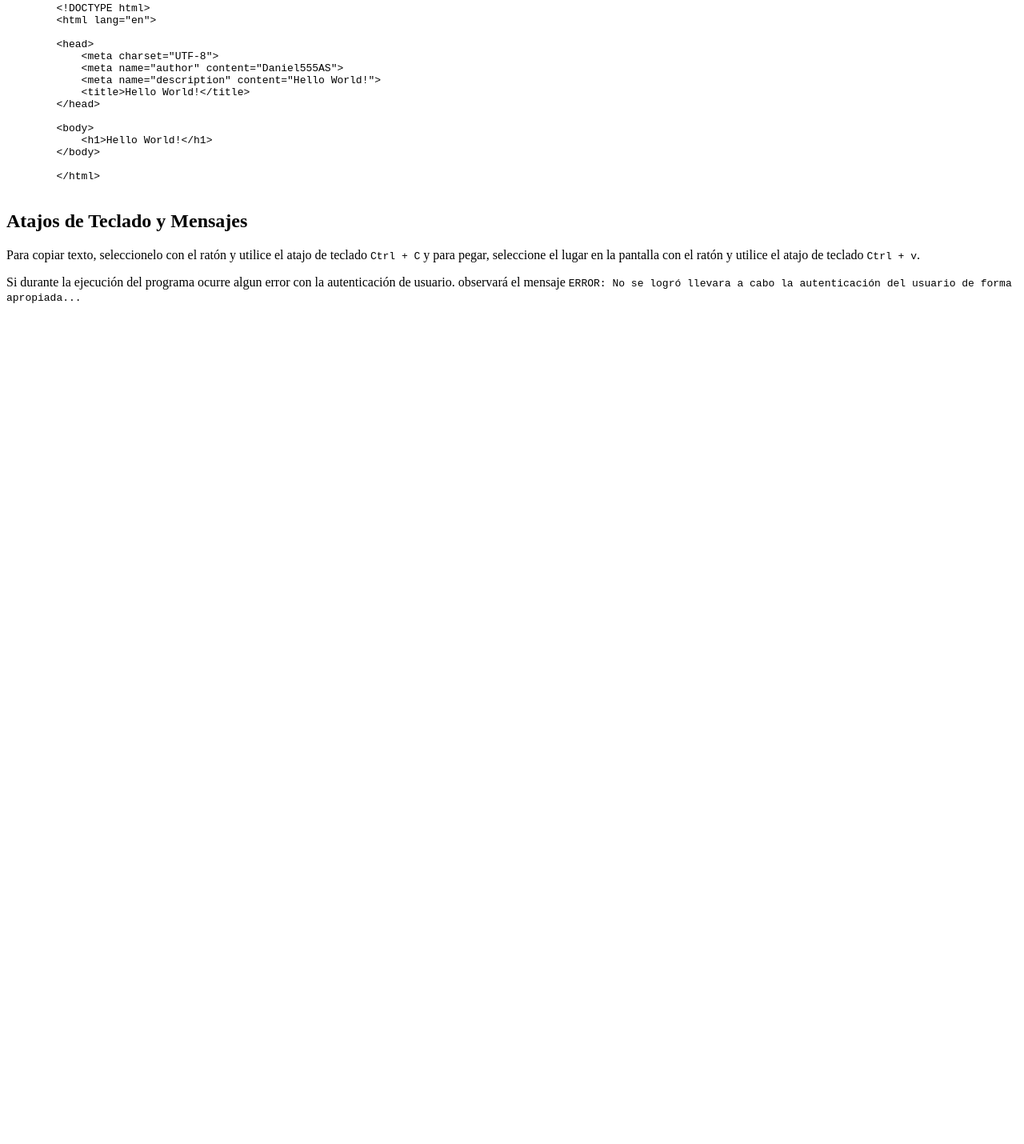
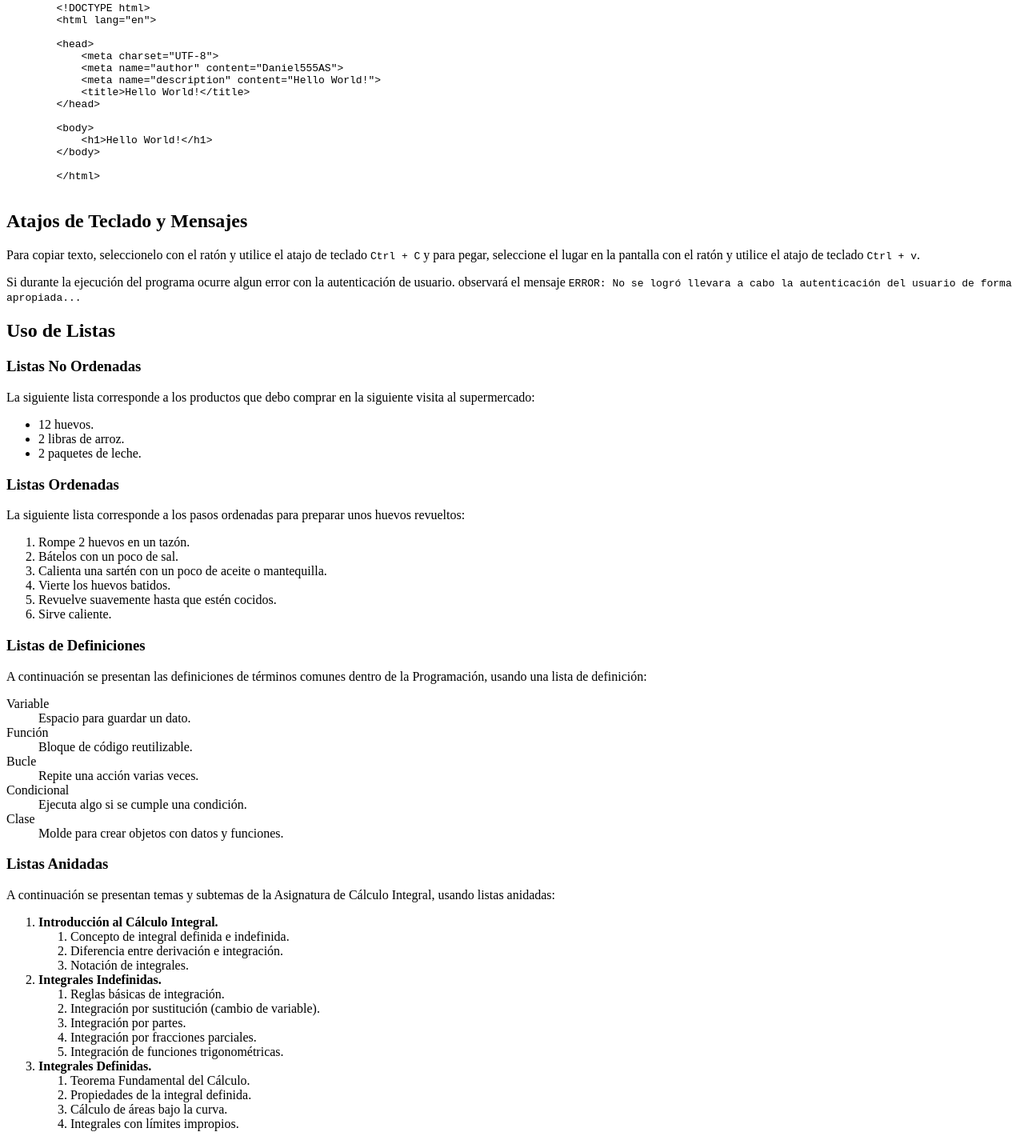
Before and after one commit to Daniel555AS/html-essentials-cisco-openedg, a plain HTML site: page formatting-text-and-organizing-data/index.html in a window 1280 px wide. Shown: the part 1694-3124 px from the top of the page at 80% size. Before the commit the page ends 2090 px from the top, so only its background shows below. Drawn offline with Linux system fonts and the light colour scheme.

Commit message:
formatting-text-and-organizing-data update-lists

```diff
--- a/formatting-text-and-organizing-data/index.html
+++ b/formatting-text-and-organizing-data/index.html
@@ -160,6 +160,7 @@
 
         &lt;/html&gt;
     </code></pre>
+
     <!--
     Etiquetas para la Sección de Atajos de Teclado y Mensajes:
         *   <kbd></kbd>
@@ -171,6 +172,84 @@
     <p>Si durante la ejecución del programa ocurre algun error con la autenticación de usuario. observará el mensaje
         <samp>ERROR: No se logró llevara a cabo la autenticación del usuario de forma apropiada...</samp>
     </p>
+
+    <!--
+    Etiquetas para la Sección de Uso de Listas:
+        *   <ol></ol> -> Lista Ordenada
+        *   <ul></ul> -> Lista Desordenada
+        *   <li></li> -> Item de Lista
+        *   <dl></dl> -> Lista de Definiciones
+        *   <dt></dt> -> Lista de Definiciones (Términos)
+        *   <dd></dt> -> Lista de Definiciones (Definición de un término)
+    -->
+    <h2>Uso de Listas</h2>
+    <h3>Listas No Ordenadas</h3>
+    <p>La siguiente lista corresponde a los productos que debo comprar en la siguiente visita al supermercado:</p>
+    <ul>
+        <li>12 huevos.</li>
+        <li>2 libras de arroz.</li>
+        <li>2 paquetes de leche.</li>
+    </ul>
+
+    <h3>Listas Ordenadas</h3>
+    <p>La siguiente lista corresponde a los pasos ordenadas para preparar unos huevos revueltos:</p>
+    <ol>
+        <li>Rompe 2 huevos en un tazón.</li>
+        <li>Bátelos con un poco de sal.</li>
+        <li>Calienta una sartén con un poco de aceite o mantequilla.</li>
+        <li>Vierte los huevos batidos.</li>
+        <li>Revuelve suavemente hasta que estén cocidos.</li>
+        <li>Sirve caliente.</li>
+    </ol>
+
+    <h3>Listas de Definiciones</h3>
+    <p>A continuación se presentan las definiciones de términos comunes dentro de la Programación, usando una lista de
+        definición:</p>
+    <dl>
+        <dt>Variable</dt>
+        <dd>Espacio para guardar un dato.</dd>
+        <dt>Función</dt>
+        <dd>Bloque de código reutilizable.</dd>
+        <dt>Bucle</dt>
+        <dd>Repite una acción varias veces.</dd>
+        <dt>Condicional</dt>
+        <dd>Ejecuta algo si se cumple una condición.</dd>
+        <dt>Clase</dt>
+        <dd>Molde para crear objetos con datos y funciones.</dd>
+    </dl>
+
+    <h3>Listas Anidadas</h3>
+    <p>A continuación se presentan temas y subtemas de la Asignatura de Cálculo Integral, usando listas anidadas:</p>
+    <ol>
+        <li>
+            <strong>Introducción al Cálculo Integral.</strong>
+            <ol>
+                <li>Concepto de integral definida e indefinida.</li>
+                <li>Diferencia entre derivación e integración.</li>
+                <li>Notación de integrales.</li>
+            </ol>
+        </li>
+        <li>
+            <strong>Integrales Indefinidas.</strong>
+            <ol>
+                <li>Reglas básicas de integración.</li>
+                <li>Integración por sustitución (cambio de variable).</li>
+                <li>Integración por partes.</li>
+                <li>Integración por fracciones parciales.</li>
+                <li>Integración de funciones trigonométricas.</li>
+            </ol>
+        </li>
+        <li>
+            <strong>Integrales Definidas.</strong>
+            <ol>
+                <li>Teorema Fundamental del Cálculo.</li>
+                <li>Propiedades de la integral definida.</li>
+                <li>Cálculo de áreas bajo la curva.</li>
+                <li>Integrales con límites impropios.</li>
+            </ol>
+        </li>
+    </ol>
+
 </body>
 
 </html>
```
